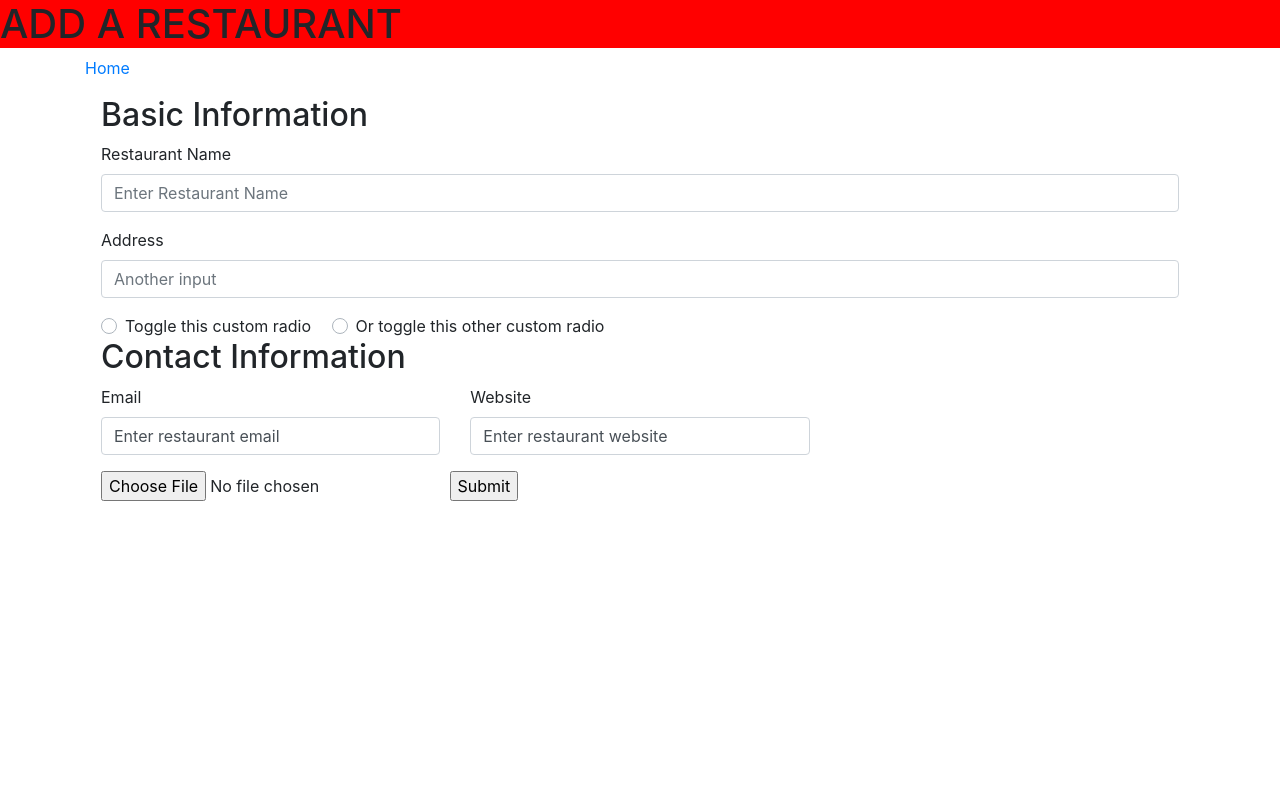
After one commit to amcali/project-3, a Flask app: page /add_restaurant in a window 1280 px wide. The commit adds this page. Run offline with Flask 2, Linux system fonts and the light colour scheme; some libraries are stand-ins or nearby versions.

Commit message:
Tested links between connected html pages. Created form layout to add restaurant details.

```diff
--- a/app.py
+++ b/app.py
@@ -9,25 +9,14 @@ app = Flask(__name__)
 def home():
     return render_template('index.template.html')
 
-    # search_terms = request.args.get('search-by')
-    # country = request.args.get('country')
-    # must_have = request.args.getlist('must-have')
+@app.route('/restaurants')
+def restaurants():
+    return render_template('restaurants.template.html')
 
-    # countries = ["Singapore", "Canada", "New Zealand", "Malaysia", "Ireland"]
-    # amentities = ["Internet", "Washer", "Waterfront","Step-free access"]
+@app.route('/add_restaurant')
+def add_restaurant():
+    return render_template('add-restaurant.template.html')
 
-    # search_criteria = {}
-    # print (search_criteria)
-    # if search_terms is not None and search_terms is not "":
-    #     search_criteria["name"] = re.compile(r'{}'.format(search_terms), re.I)
-
-    # if country != None and country != "Any":
-    #     search_criteria['address.country'] = country
-
-    # if len(must_have) > 0:
-    #     search_criteria['amenities'] = {
-    #         '$all' : must_have
-    #     }
 
 # 1. Retrieve the environment variables
 MONGO_URI = os.getenv('MONGO_URI')
--- /dev/null
+++ b/static/styles.css
@@ -0,0 +1,7 @@
+body,html{
+    height:100%;
+}
+
+h1{
+    background-color:red;
+}
--- /dev/null
+++ b/templates/add-restaurant.template.html
@@ -0,0 +1,47 @@
+{%extends "layout.template.html"%}
+
+{% block title %}ADD A RESTAURANT{% endblock %}
+
+{%block content%}
+    <a href ="/">Home</a>
+
+    <form class="form m-3" enctype="multipart/form-data" method="POST">
+        <div class="form-group">
+            <h2>Basic Information</h2>
+            <label for="formGroupExampleInput">Restaurant Name</label>
+            <input type="text" class="form-control" id="formGroupExampleInput" placeholder="Enter Restaurant Name">
+        </div>
+        <div class="form-group">
+            <label for="formGroupExampleInput2">Address</label>
+            <input type="text" class="form-control" id="formGroupExampleInput2" placeholder="Another input">
+        </div>
+        <div class="custom-control custom-radio custom-control-inline">
+          <input type="radio" id="customRadioInline1" name="customRadioInline1" class="custom-control-input">
+          <label class="custom-control-label" for="customRadioInline1">Toggle this custom radio</label>
+        </div>
+        <div class="custom-control custom-radio custom-control-inline">
+          <input type="radio" id="customRadioInline2" name="customRadioInline1" class="custom-control-input">
+          <label class="custom-control-label" for="customRadioInline2">Or toggle this other custom radio</label>
+        </div>
+
+        <div class="form-group">
+            <h2>Contact Information</h2>
+            <div class="row">
+                <div class="col-md-4 mb-3">
+                  <label for="validationTooltip01">Email</label>
+                  <input type="text" class="form-control" id="validationTooltip01" placeholder="Email" value="Enter restaurant email" required>
+                </div>
+                <div class="valid-tooltip">
+                    Looks good!
+                </div>
+                <div class="col-md-4 mb-3">
+                  <label for="validationTooltip02">Website</label>
+                  <input type="text" class="form-control" id="validationTooltip01" placeholder="Website" value="Enter restaurant website" required>
+                </div>
+            </div>
+         <input type='file' name='image'/>
+         <input type="submit">
+        </div>
+    </form>
+
+{%endblock%}
--- a/templates/layout.template.html
+++ b/templates/layout.template.html
@@ -8,10 +8,13 @@
     <!-- Bootstrap CSS -->
     <link rel="stylesheet" href="https://stackpath.bootstrapcdn.com/bootstrap/4.3.1/css/bootstrap.min.css" integrity="sha384-ggOyR0iXCbMQv3Xipma34MD+dH/1fQ784/j6cY/iJTQUOhcWr7x9JvoRxT2MZw1T" crossorigin="anonymous">
 
+    <!-- CSS -->
+    <link rel="stylesheet" href="static/styles.css" type="text/css">
+
     <title>Hello, world!</title>
   </head>
   <body>
-    <h1>RESTAURANTS</h1>
+    <h1>{% block title %}{% endblock %}</h1>
 
     <div class="container">
         {%block content%}{%endblock%}
```
Also changed, not shown: .c9/metadata/environment/app.py (+1 -1 lines), .c9/metadata/environment/templates/index.template.html (+1 -1 lines), templates/index.template.html (+7 -0 lines), templates/restaurants.template.html (added, +9 -0 lines).
